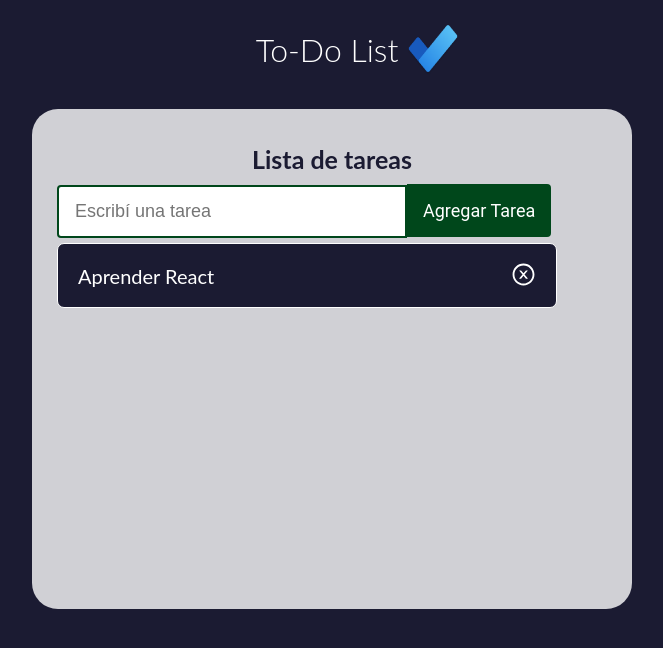
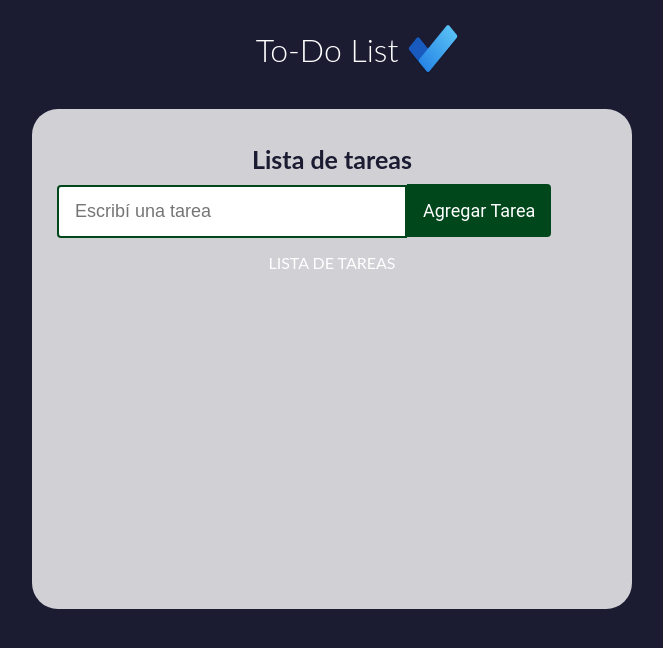
Before and after one commit to Juliandl88/todo-list-react, a React (Create React App) app: page / in a window 1280 px wide. Shown: the top 648 px of the page, without its empty margins (308-971 px from the left). Built offline with nearby package versions, Linux system fonts and the light colour scheme.

Commit message:
input y boton

```diff
--- a/src/App.js
+++ b/src/App.js
@@ -1,6 +1,5 @@
-import TareaFormulario from "./componentes/TareaFormulario";
+import ListaDeTareas from "./componentes/ListaDeTareas";
 import Titulo from "./componentes/Titulo";
-import Tarea from "./componentes/Tarea";
 import logo from "./imagenes/logo.png";
 import "./App.css";
 import "./hojas-de-estilo/Tarea.css";
@@ -14,8 +13,7 @@
       <div className="aplicacion-tareas">
         <div className="tareas-lista-principal">
           <h1 className="titulo-contenedor-tarea">Lista de tareas</h1>
-          <TareaFormulario />
-          <Tarea texto="Aprender React" />
+            <ListaDeTareas />
         </div>
       </div>
     </div>
--- /dev/null
+++ b/src/componentes/ListaDeTareas.js
@@ -0,0 +1,17 @@
+import React from 'react';
+import TareaFormulario from './TareaFormulario';
+import "../hojas-de-estilo/ListaDeTareas.css"
+
+function ListaDeTareas(){
+    return(
+        <>
+            <TareaFormulario />
+            <div className="tareas-lista-contenedor">
+                LISTA DE TAREAS
+            </div>
+        </>
+    )
+
+}
+
+export default ListaDeTareas;
--- /dev/null
+++ b/src/hojas-de-estilo/ListaDeTareas.css
@@ -0,0 +1,6 @@
+.tareas-lista-contenedor{
+    display: flex;
+    flex-wrap: wrap;
+    margin-top: 15px;
+    justify-content: center;
+}
```
